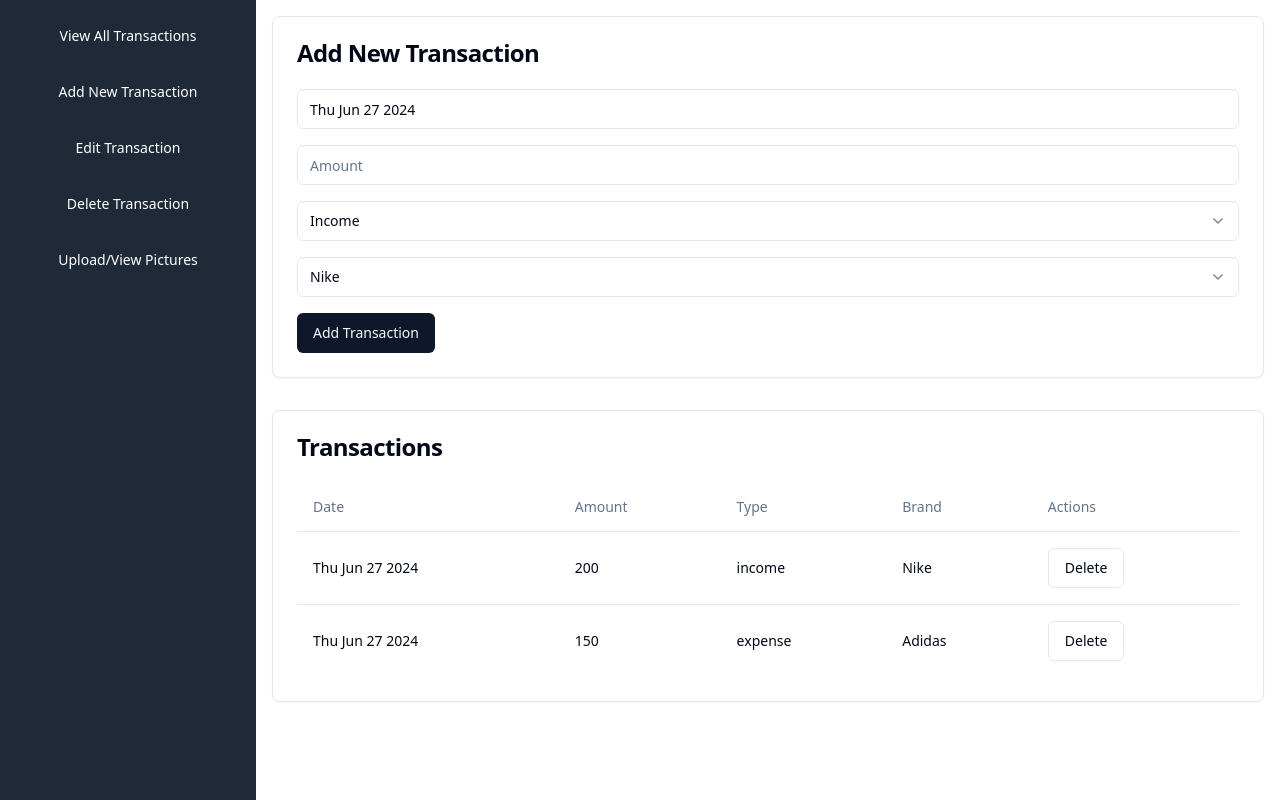
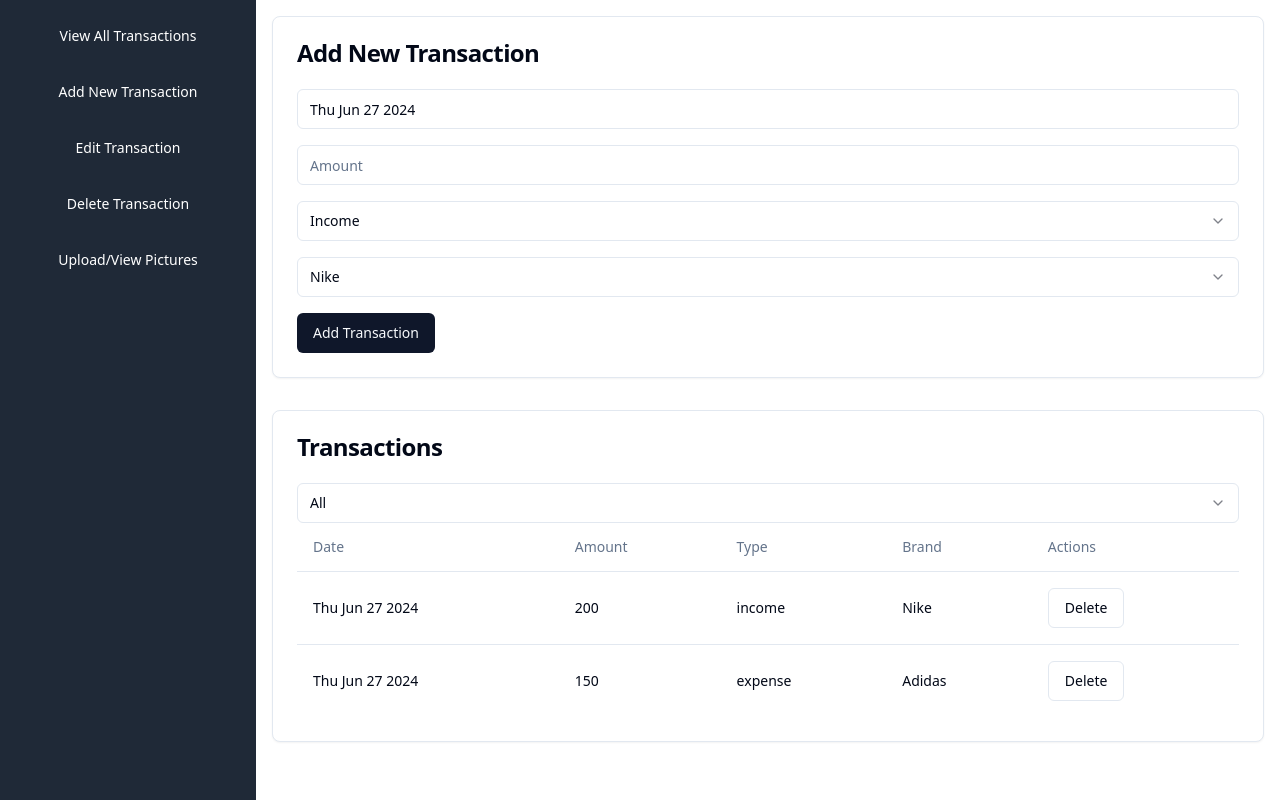
Before and after one commit to GPT-Engineer-App-Dev/kickflip-books, a React (Vite) app: page / in a window 1280 px wide. Built offline with nearby package versions, Linux system fonts and the light colour scheme.

Commit message:
Added filter for income and expenses in transactions list.

```diff
--- a/src/pages/Index.jsx
+++ b/src/pages/Index.jsx
@@ -3,7 +3,6 @@ import { Button } from "@/components/ui/button";
 import { Input } from "@/components/ui/input";
 import { Select, SelectContent, SelectItem, SelectTrigger, SelectValue } from "@/components/ui/select";
 import { Card, CardContent, CardHeader, CardTitle } from "@/components/ui/card";
-import { Dialog, DialogContent, DialogHeader, DialogTitle, DialogTrigger } from "@/components/ui/dialog";
 import { Table, TableBody, TableCell, TableHead, TableHeader, TableRow } from "@/components/ui/table";
 import { toast } from "sonner";
 
@@ -20,6 +19,8 @@ const Index = () => {
     brand: "Nike",
   });
 
+  const [filter, setFilter] = useState("all");
+
   const handleAddTransaction = () => {
     setTransactions([
       ...transactions,
@@ -32,6 +33,11 @@ const Index = () => {
     setTransactions(transactions.filter((transaction) => transaction.id !== id));
     toast("Transaction deleted successfully.");
   };
+
+  const filteredTransactions = transactions.filter((transaction) => {
+    if (filter === "all") return true;
+    return transaction.type === filter;
+  });
 
   return (
     <div className="p-4">
@@ -98,6 +104,19 @@ const Index = () => {
             <CardTitle>Transactions</CardTitle>
           </CardHeader>
           <CardContent>
+            <Select
+              value={filter}
+              onValueChange={(value) => setFilter(value)}
+            >
+              <SelectTrigger>
+                <SelectValue placeholder="Filter" />
+              </SelectTrigger>
+              <SelectContent>
+                <SelectItem value="all">All</SelectItem>
+                <SelectItem value="income">Income</SelectItem>
+                <SelectItem value="expense">Expense</SelectItem>
+              </SelectContent>
+            </Select>
             <Table>
               <TableHeader>
                 <TableRow>
@@ -109,7 +128,7 @@ const Index = () => {
                 </TableRow>
               </TableHeader>
               <TableBody>
-                {transactions.map((transaction) => (
+                {filteredTransactions.map((transaction) => (
                   <TableRow key={transaction.id}>
                     <TableCell>{transaction.date.toDateString()}</TableCell>
                     <TableCell>{transaction.amount}</TableCell>
```
